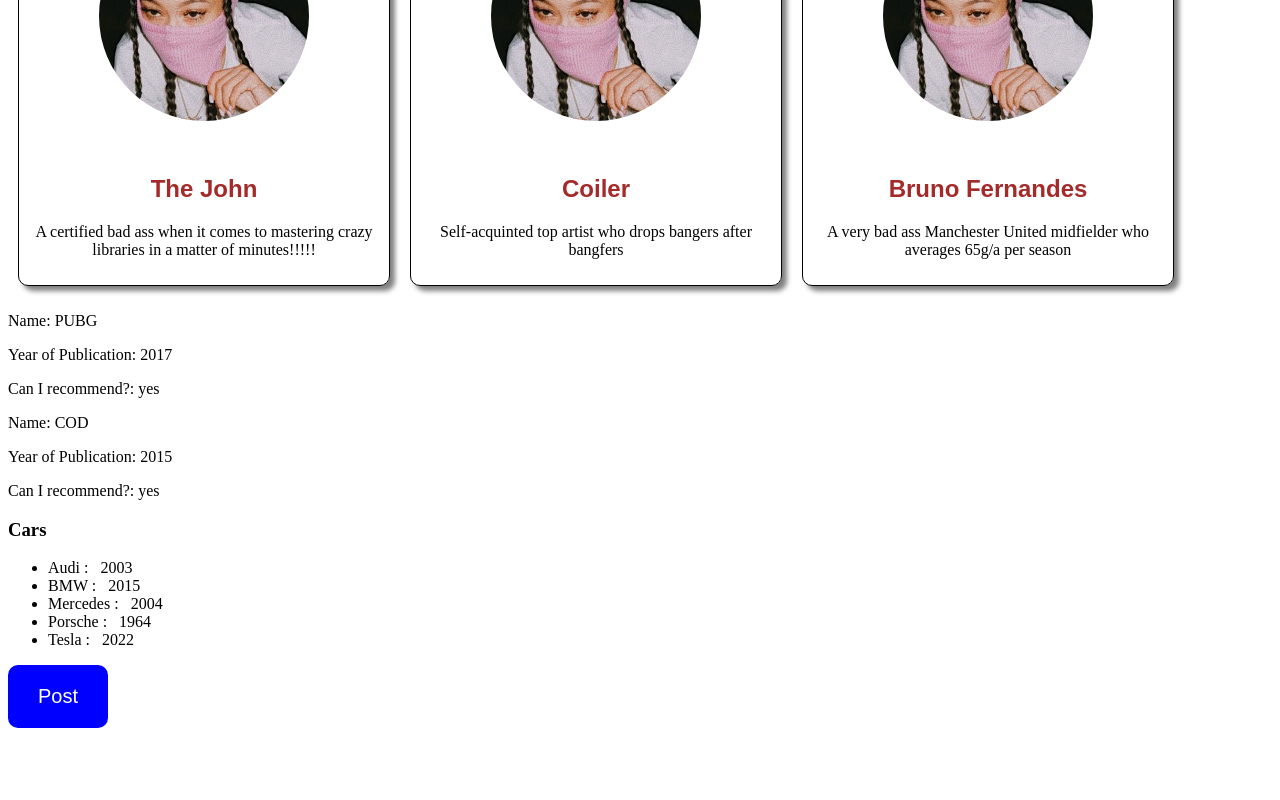
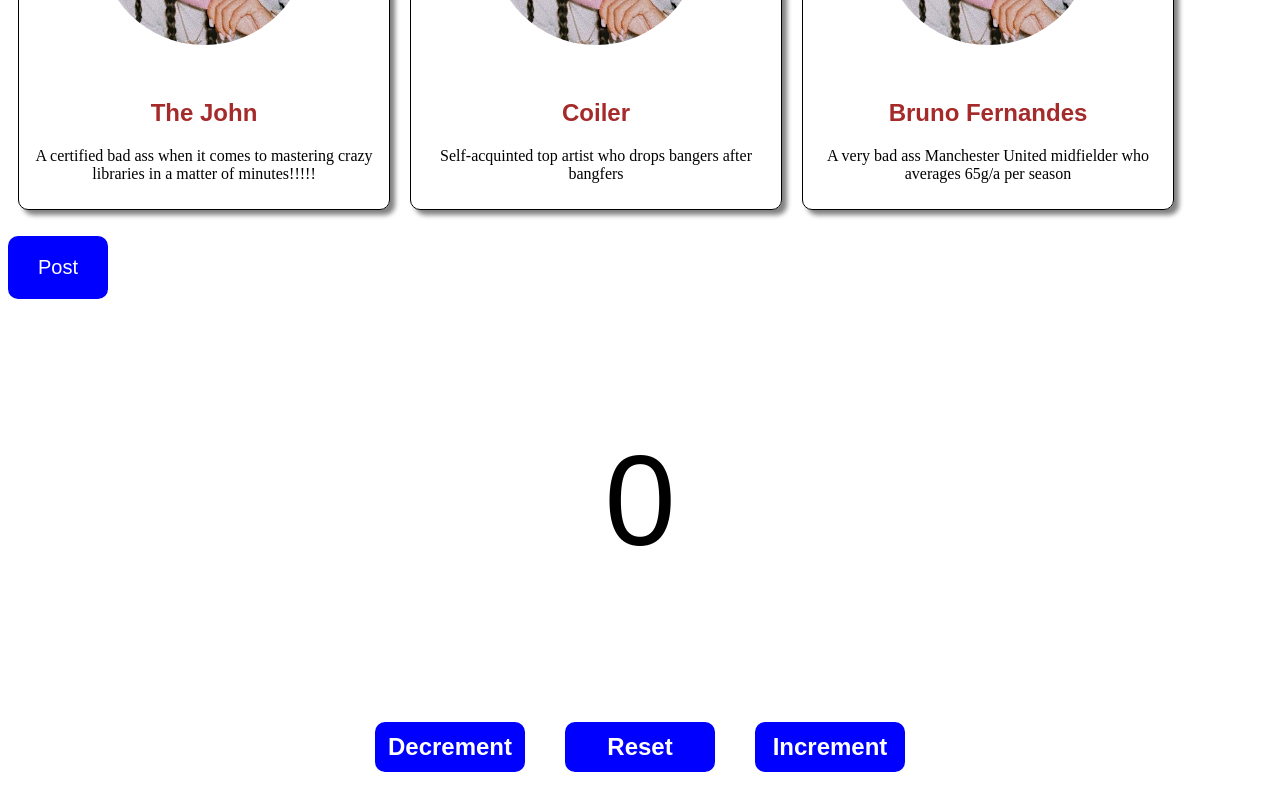
Before and after one commit to johnomeyo/react, a React (Vite) app: page / in a window 1280 px wide. Shown: the part 214-1014 px from the top of the page. Before the commit the page ends 950 px from the top, so only its background shows below. Built offline with nearby package versions, Linux system fonts and the light colour scheme.

Commit message:
counter using useState hook

```diff
--- a/src/App.jsx
+++ b/src/App.jsx
@@ -1,10 +1,8 @@
-// import Header from "./Header"
-// import Footer from "./Footer";
-import Games from "./Games";
+
+
 import Card from "./Card";
 import Button from "./Button";
-import Greetings from "./Greetings";
-import List from "./List";
+import Counter from "./Counter";
 function App() {
   const cars = [
     { name: "BMW", year: 2015, id: 1 },
@@ -19,20 +17,20 @@
 
   return (
     <>
-      <Greetings isLoggedIn={true} />
-      <Greetings isLoggedIn={true} username="The Goat" />
+
       <Card name="The John" description="A certified bad ass when it comes to mastering crazy libraries in a matter of minutes!!!!!" />
       <Card name="Coiler" description="Self-acquinted top artist who drops bangers after bangfers" />
       <Card name="Bruno Fernandes" description="A very bad ass Manchester United midfielder who averages 65g/a per season" />
       <p></p>
 
-      <Games name="PUBG" year="2017" isHot={true} />
-      <Games name="COD" year="2015" isHot="hell" />
-      {cars.length > 0 && <List motors={cars} category="Cars" />}
-      {companies.length > 0 ? <List motors={companies} category="Phones" /> : null}
 
+      {/* {cars.length > 0 && <List motors={cars} category="Cars" />} */}
+      {/* {companies.length > 0 ? <List motors={companies} category="Phones" /> : null} */}
+
+
+      <Button />
       <p></p>
-      <Button />
+      <Counter />
     </>
   );
 }
--- /dev/null
+++ b/src/Counter.jsx
@@ -0,0 +1,24 @@
+import React, { useState } from 'react'
+
+function Counter() {
+    const [count, setCount] = useState(0)
+    const increment = () => {
+        setCount(count + 1);
+    }
+    const decrement = () => {
+        setCount(count - 1);
+    }
+    const resetCount = () => {
+        setCount(0);
+    }
+    return (
+        <div className='counter-container'>
+            <p className='counter-display'>{count}</p>
+            <p></p>
+            <button className='counter-button' onClick={decrement}>Decrement</button>
+            <button className='counter-button' onClick={resetCount}>Reset</button>
+            <button className='counter-button' onClick={increment}>Increment</button>
+        </div>
+    );
+}
+export default Counter;
--- a/src/index.css
+++ b/src/index.css
@@ -19,3 +19,26 @@
   margin-top: 50px;
   color: brown;
 }
+.counter-container{
+text-align: center;
+font-family: Arial, Helvetica, sans-serifserif;
+
+}
+.counter-display{
+  font-size: 8em;
+}
+.counter-button{
+width: 150px;
+height: 50px;
+font-size: 1.5em;
+font-weight: bold;
+background-color: blue;
+color: white;
+border-radius: 10px;
+border: none;
+cursor: pointer;
+margin: 20px;
+}
+.counter-button:hover{
+  background-color: rgba(29, 63, 213, 0.945);
+}
```
Also changed, not shown: src/MyComponent.jsx (added, +34 -0 lines).
